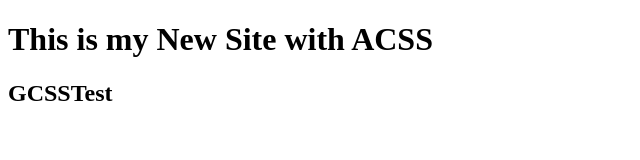
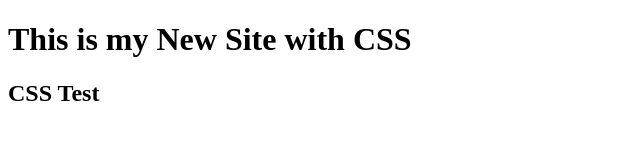
Before and after one commit to moorejoel/css_dev, a plain HTML site: page index.html in a window 1280 px wide. Shown: the whole page, without its empty margins (0-640 px from the left). Drawn offline with Linux system fonts and the light colour scheme.

Commit message:
Spelling issues

```diff
--- a/index.html
+++ b/index.html
@@ -6,7 +6,7 @@
         </title>
     </head>
     <body>
-        <h1>This is my New Site with ACSS</h1>
-        <h2>GCSSTest</h2>
+        <h1>This is my New Site with CSS</h1>
+        <h2>CSS Test</h2>
     </body>
 </html>
```
